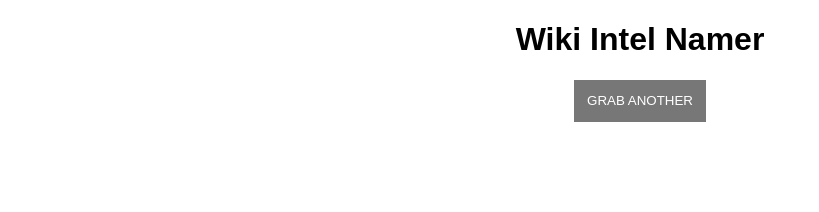
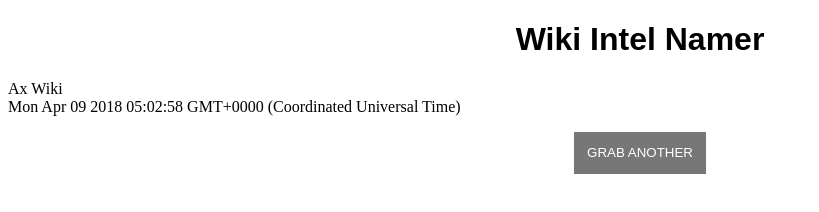
Before and after one commit to hello-steven/random-intel-codename, a website: page public/index.html in a window 1280 px wide. Both pictures are taken after a click on the button "GRAB ANOTHER". Shown: the whole page, without its empty margins (0-819 px from the left). Drawn offline with Linux system fonts and the light colour scheme.

Commit message:
add client js console logging

```diff
--- a/lib/shell.js
+++ b/lib/shell.js
@@ -24,7 +24,7 @@ export default () => {
   app.use(express.static('public'));
 
   // http://expressjs.com/en/starter/basic-routing.html
-  app.get("/", function (request, response) {
+  app.get("/name", function (request, response) {
     // response.sendFile(__dirname + '/views/index.html');
     //getWikiPage();
     wikiPageAPI
--- a/public/client.js
+++ b/public/client.js
@@ -2,4 +2,18 @@
   console.log('client changes');
   // define variables that reference elements on our page
   const displayName = document.getElementById('display_name');
+  const getName = document.getElementById('get_name');
+  console.log({
+    displayName: displayName,
+    getName: getName
+  });
+  displayName.innerHTML = '<p>Ax Wiki</p>';
+  getName.addEventListener('click', function (event) {
+    console.log({
+      event: event,
+      getName: true
+    })
+    let currentTime = new Date();
+    displayName.innerHTML = '<p>Ax Wiki <br>' + currentTime + '</p>';
+  });
 })();
--- a/public/index.html
+++ b/public/index.html
@@ -10,7 +10,7 @@
 <body>
   <h1>Wiki Intel Namer</h1>
   <div id="display_name"></div>
-  <button type="button">Grab Another</button>
+  <button id="get_name" type="button">Grab Another</button>
   <script src="/client.js"></script>
 </body>
 </html>
```
